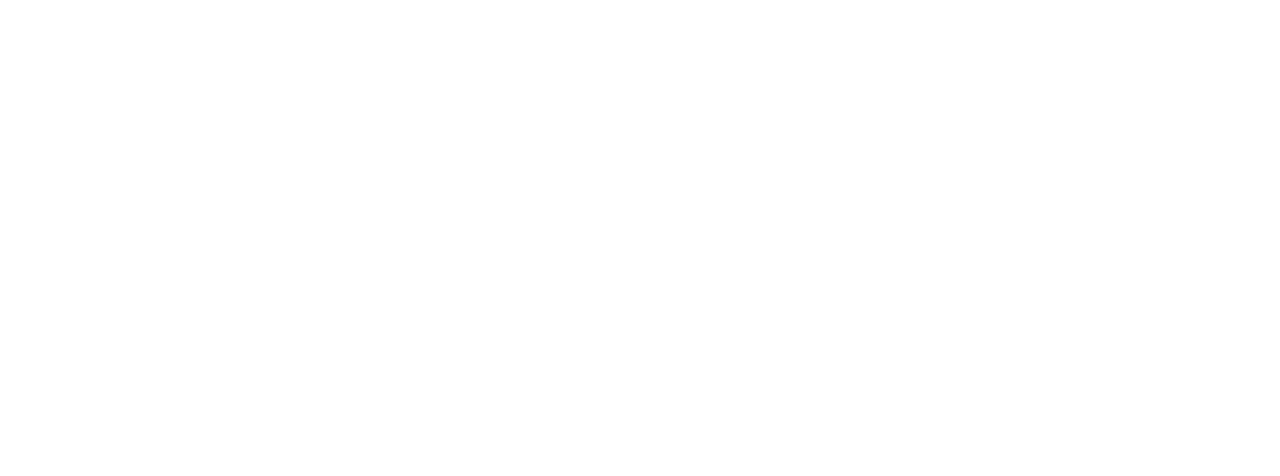
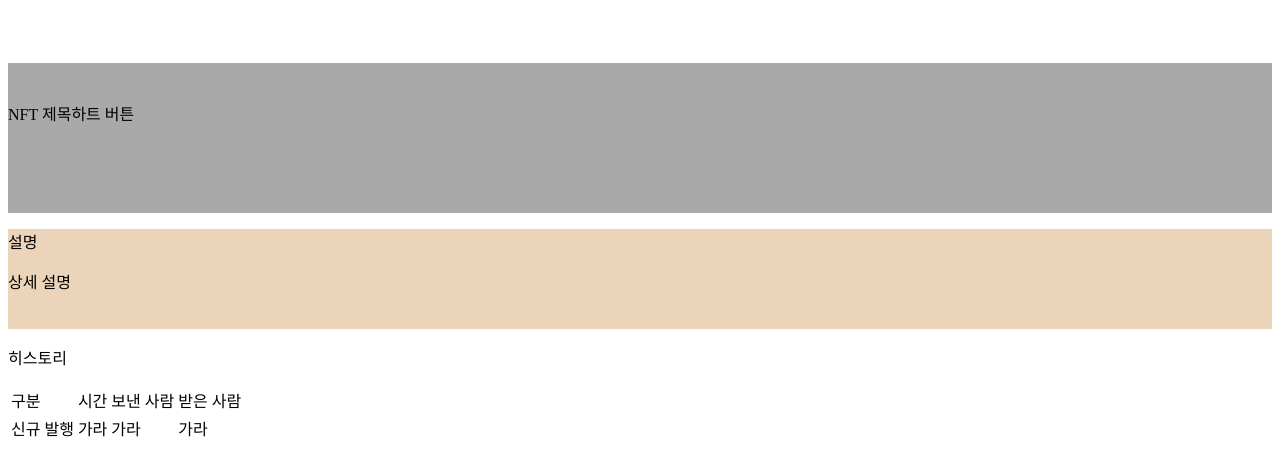
Before and after one commit to hyejjun/Gyungil_renewal_Team, a Next.js app in the folder front/client/: page /components/view/NFTdetail in a window 1280 px wide. Shown: the top 476 px of the page. Built offline with nearby package versions, Linux system fonts and the light colour scheme.

Commit message:
weblayout menubar 위치 변경

```diff
--- /dev/null
+++ b/front/client/index.css
@@ -0,0 +1,18 @@
+*{
+    margin: 0;
+    padding: 0;
+}
+
+body{
+    width: 100%;
+    height: 100vh;
+}
+
+ul,li{
+    list-style: none;
+}
+
+a{
+    color: black;
+    background: white;
+}
--- a/front/client/pages/components/layout/WebLayout.tsx
+++ b/front/client/pages/components/layout/WebLayout.tsx
@@ -5,8 +5,8 @@ const WebLayout = ({ children }) => {
     return (
         <>
             <WebWrap>
+                <MenuBar />
                 <WebInnerWrap>
-                    <MenuBar />
                     <WebHeight>
                         {children}
                     </WebHeight>
@@ -34,8 +34,8 @@ const WebInnerWrap = Styled.div`
 
 const WebHeight = Styled.div`
     width: 100%;
-    height: 80vh;
-    padding: 3vw;
+    height: 100%;
+    padding: 1vw;
     box-sizing: border-box;
 `
 
--- a/front/client/pages/components/view/NFTdetail.tsx
+++ b/front/client/pages/components/view/NFTdetail.tsx
@@ -1,10 +1,80 @@
 // view 페이지에서 NFT 설명 넣는 곳
 import Styled from 'styled-components'
 
-const NFTdetail = ()=>{
-    return(
+const NFTdetail = () => {
+    return (
         <>
+            <NFTdetailWrap>
+                <NFTTitle>
+                    <span>NFT 제목</span>
+                    <span>하트 버튼</span>
+                </NFTTitle>
+                <NFTExplain>
+                    <p>설명</p>
+                    <div>
+                        상세 설명
+                    </div>
+                </NFTExplain>
+                <NFTHistory>
+                    <p>히스토리</p>
+                    <table>
+                        <thead>
+                            <tr>
+                                <td>구분</td>
+                                <td>시간</td>
+                                <td>보낸 사람</td>
+                                <td>받은 사람</td>
+                            </tr>
+                        </thead>
+                        <tbody>
+                            <tr>
+                                <td>신규 발행</td>
+                                <td>가라</td>
+                                <td>가라</td>
+                                <td>가라</td>
+                            </tr>
+                        </tbody>
+                    </table>
+                </NFTHistory>
+            </NFTdetailWrap>
         </>
     )
 }
 export default NFTdetail
+
+const NFTdetailWrap = Styled.div`
+    width : 100%;
+    height : auto;
+    margin-top: 5%;
+`
+
+const NFTTitle = Styled.div`
+    height: 150px;
+    background: darkgrey;
+    padding: 3% 0;
+    box-sizing: border-box;
+    display : flex;
+
+    & > span :nth-child(1){
+        color: #2d3741;
+        font-weight: 700;
+        font-size: 48px;
+        line-height: 64px;
+        width: 70%;
+        word-break: break-all;
+    }
+    & > span :nth-child(2){
+        width: 30%;
+        background: tan;
+    }
+`
+
+const NFTExplain = Styled.div`
+    height: 100px;
+    background: #ebd4ba;
+
+`
+
+const NFTHistory = Styled.div`
+
+`
--- a/front/client/tsconfig.json
+++ b/front/client/tsconfig.json
@@ -22,7 +22,7 @@
     "next-env.d.ts",
     "**/*.ts",
     "**/*.tsx"
-  ],
+, "_app.tsx"  ],
   "exclude": [
     "node_modules"
   ]
```
Also changed, not shown: front/client/pages/components/view/NFTContent.tsx (+11 -3 lines).
